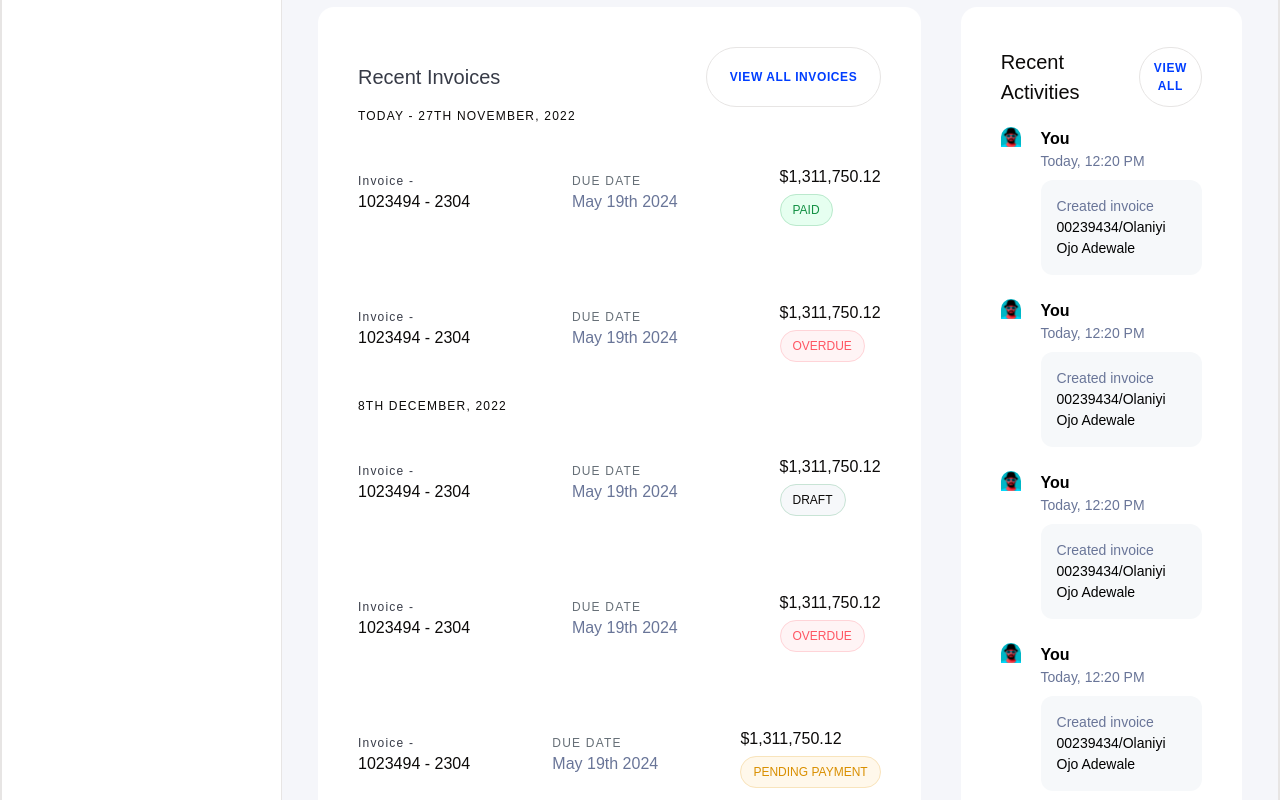
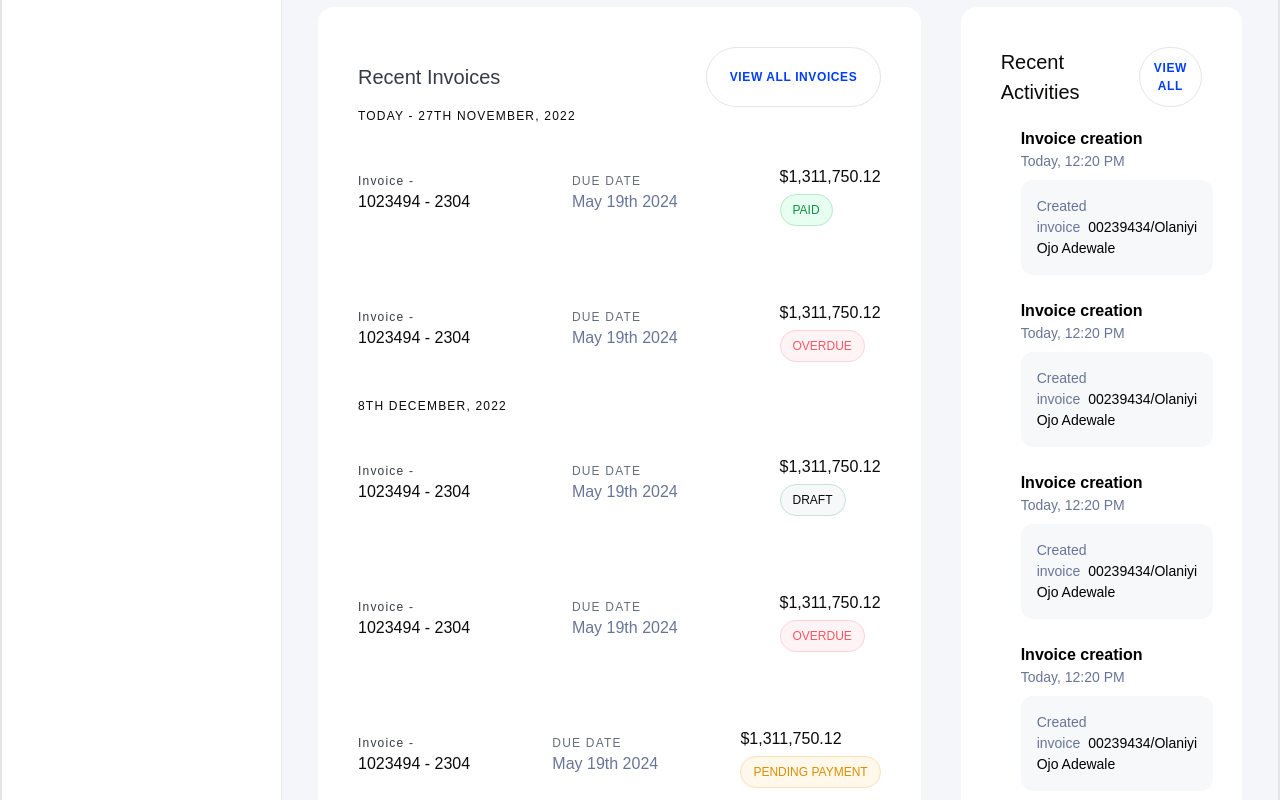
Before and after one commit to DeveloperAspire/numeris-book-assesement, a React (Vite) app: page / in a window 1280 px wide. Shown: the part 1180-1980 px from the top of the page. Built offline with nearby package versions, Linux system fonts and the light colour scheme; a web font is replaced by a local one.

Commit message:
feat: worked on the invoice items

```diff
--- a/src/components/fragments/InvoiceActivity/index.tsx
+++ b/src/components/fragments/InvoiceActivity/index.tsx
@@ -1,6 +1,16 @@
 import UserImg from "@/assets/svg/man.svg";
 
-const InvoiceActivity = () => {
+const InvoiceActivity = ({
+  title,
+  date,
+  action,
+  activity,
+}: {
+  title: string;
+  date: string;
+  action: string;
+  activity: string;
+}) => {
   return (
     <div className="flex items-start gap-5">
       <div className="h-10 w-10 rounded-full overflow-hidden">
@@ -8,17 +18,13 @@ const InvoiceActivity = () => {
       </div>
       <div className="flex flex-col gap-2">
         <div>
-          <p className="text-[16px] font-semibold text-[#000000]">You</p>
-          <p className="text-[#697598] text-[14px] font-medium">
-            Today, 12:20 PM
-          </p>
+          <p className="text-[16px] font-semibold text-[#000000]">{title}</p>
+          <p className="text-[#697598] text-[14px] font-medium">{date}</p>
         </div>
         <div className="bg-[#F6F8FA] p-4 rounded-xl">
           <p className="text-[#697598] text-[14px] font-medium">
-            Created invoice{" "}
-            <span className="text-[#000000] font-medium">
-              00239434/Olaniyi Ojo Adewale
-            </span>
+            {action}
+            <span className="text-[#000000] font-medium ml-2">{activity}</span>
           </p>
         </div>
       </div>
--- a/src/components/fragments/InvoiceDetails/index.tsx
+++ b/src/components/fragments/InvoiceDetails/index.tsx
@@ -60,13 +60,37 @@ const InvoiceDetails = () => {
               Invoice Activity
             </h4>
           </div>
-
           <div className="flex flex-col gap-10 mt-5">
-            <InvoiceActivity />
-            <InvoiceActivity />
-            <InvoiceActivity />
-            <InvoiceActivity />
-            <InvoiceActivity />
+            <InvoiceActivity
+              title="You"
+              date="Today, 12:20 PM"
+              action="Created invoice"
+              activity="00239434/Olaniyi Ojo Adewale"
+            />
+            <InvoiceActivity
+              title="You"
+              date="Today, 12:20 PM"
+              action="Sent invoice"
+              activity="00239434/Olaniyi Ojo Adewale to Olaniyi Ojo Adewale"
+            />
+            <InvoiceActivity
+              title="Payment Confirmed"
+              date="Today, 12:20 PM"
+              action="You manually confirmed a partial payment of"
+              activity="$2,000,000"
+            />
+            <InvoiceActivity
+              title="Payment Confirmed"
+              date="Today, 12:20 PM"
+              action="You manually confirmed a full payment of"
+              activity="$6,000,000"
+            />
+            <InvoiceActivity
+              title="You"
+              date="Today, 12:20 PM"
+              action="Sent invoice"
+              activity="00239434/Olaniyi Ojo Adewale to Olaniyi Ojo Adewale"
+            />
           </div>
         </div>
       </section>
--- a/src/routes/invoice/index.tsx
+++ b/src/routes/invoice/index.tsx
@@ -152,11 +152,30 @@ const Invoice = () => {
           </div>
 
           <div className="flex flex-col gap-6 mt-5">
-            <InvoiceActivity />
-            <InvoiceActivity />
-            <InvoiceActivity />
-            <InvoiceActivity />
-            <InvoiceActivity />
+            <InvoiceActivity
+              title="Invoice creation"
+              date="Today, 12:20 PM"
+              action="Created invoice"
+              activity="00239434/Olaniyi Ojo Adewale"
+            />
+            <InvoiceActivity
+              title="Invoice creation"
+              date="Today, 12:20 PM"
+              action="Created invoice"
+              activity="00239434/Olaniyi Ojo Adewale"
+            />
+            <InvoiceActivity
+              title="Invoice creation"
+              date="Today, 12:20 PM"
+              action="Created invoice"
+              activity="00239434/Olaniyi Ojo Adewale"
+            />
+            <InvoiceActivity
+              title="Invoice creation"
+              date="Today, 12:20 PM"
+              action="Created invoice"
+              activity="00239434/Olaniyi Ojo Adewale"
+            />
           </div>
         </div>
       </section>
```
